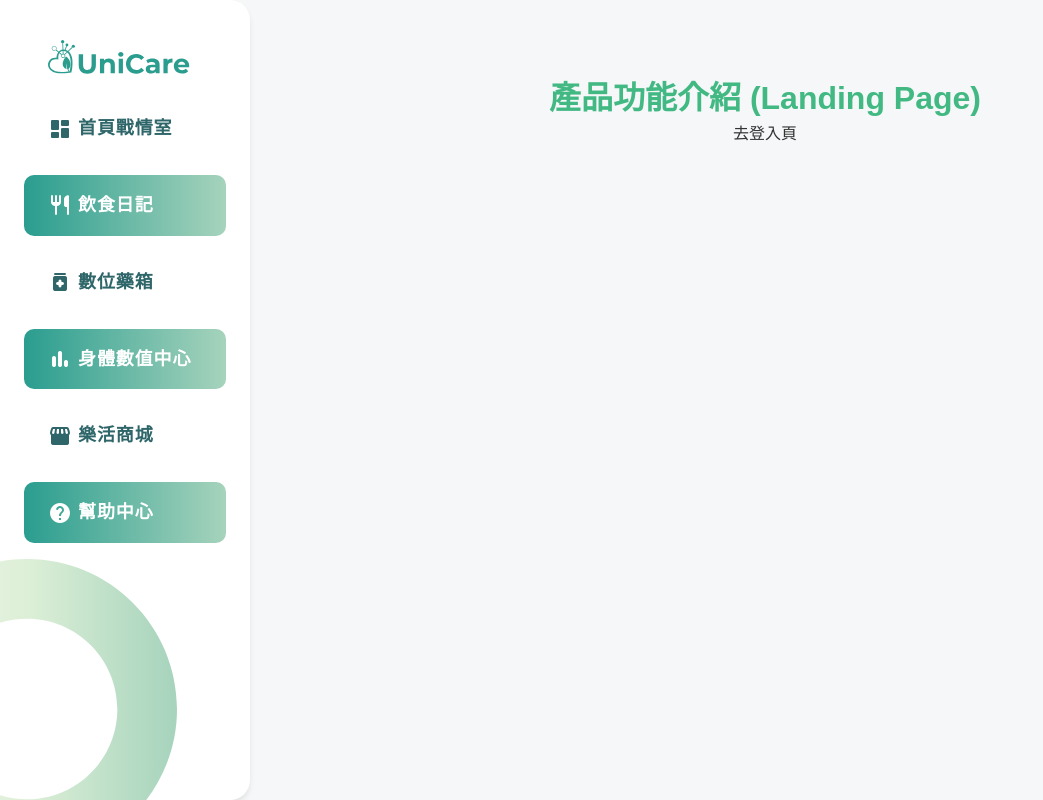
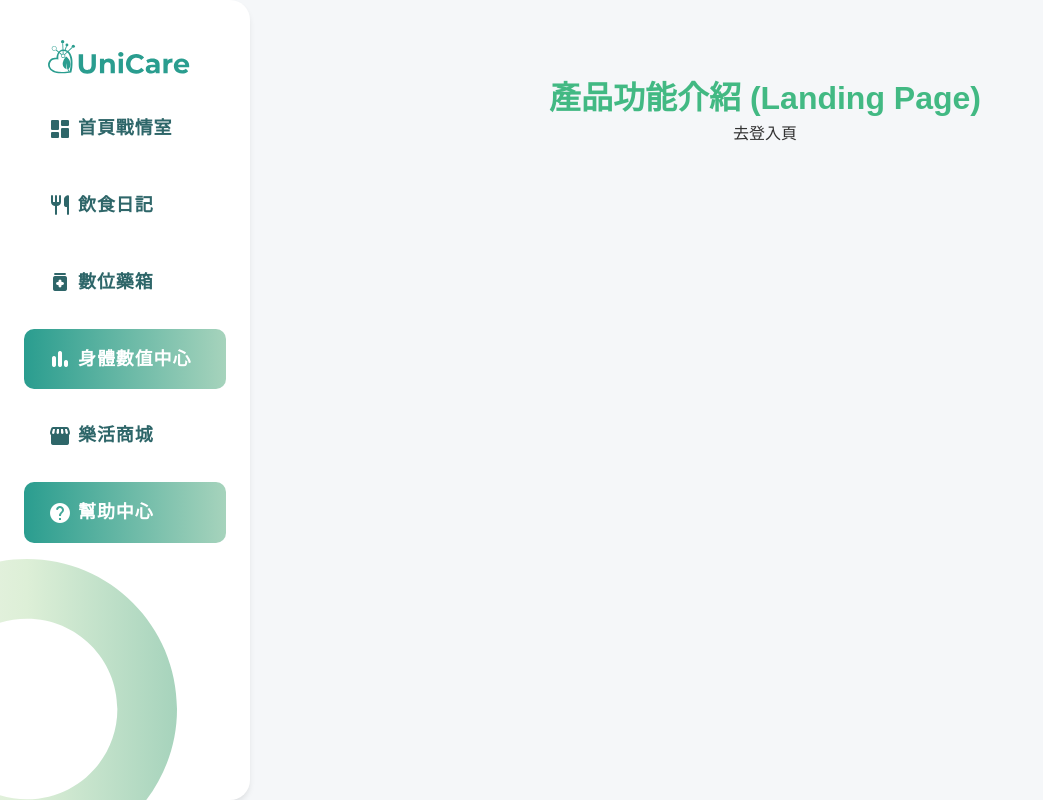
Before and after one commit to jc-1001/251228_team_project, a Vue app: page / in a window 1280 px wide. Shown: the whole page, without its empty margins (0-1043 px from the left). Built offline with nearby package versions, Linux system fonts and the light colour scheme.

Commit message:
導覽列飲食日記連結

```diff
--- a/src/components/common/TheSidebar.vue
+++ b/src/components/common/TheSidebar.vue
@@ -6,7 +6,7 @@ import sidebarDeco from '@/assets/images/common/sidebar_deco.svg'
 
 const menuItems = ref([
   { name: '首頁戰情室', icon: 'dashboard', path: '/HomeView' },
-  { name: '飲食日記', icon: 'restaurant', path: '/' },
+  { name: '飲食日記', icon: 'restaurant', path: '/DietLog' },
   { name: '數位藥箱', icon: 'medication', path: '/medicine' },
   { name: '身體數值中心', icon: 'bar_chart', path: '/' },
   { name: '樂活商城', icon: 'storefront', path: '/shop' },
```
